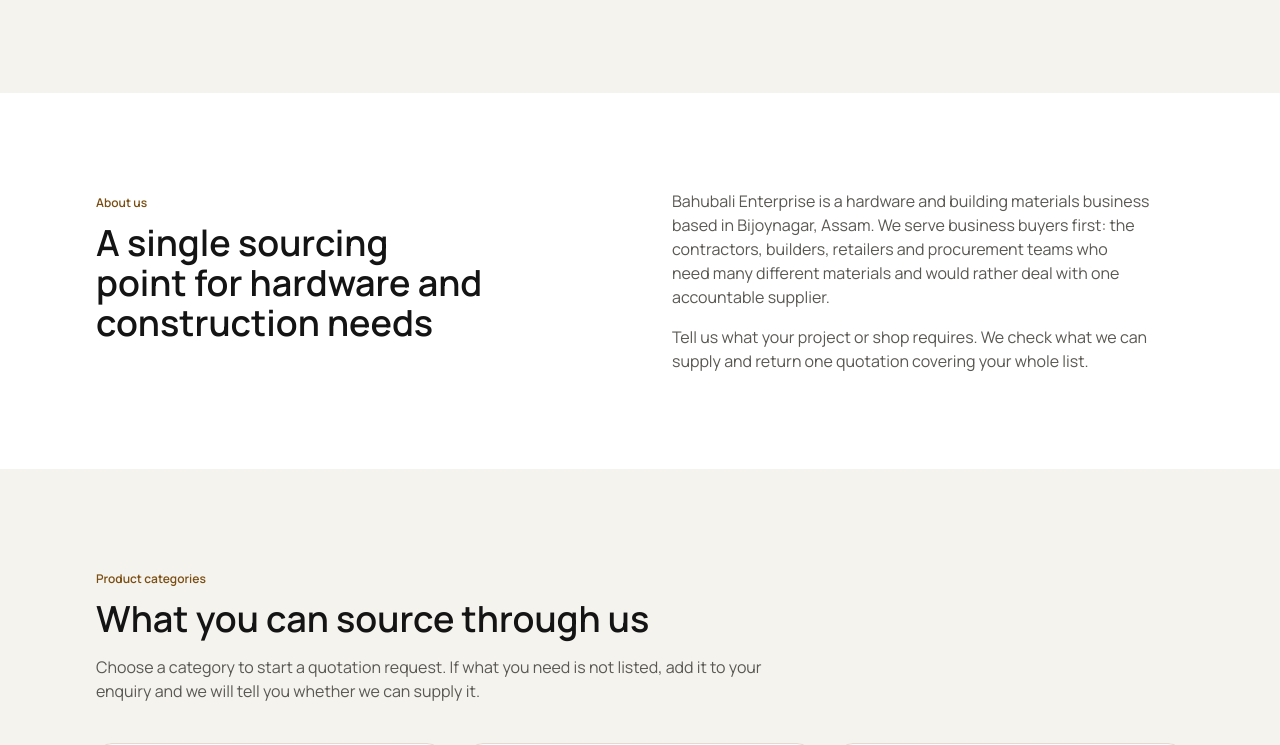
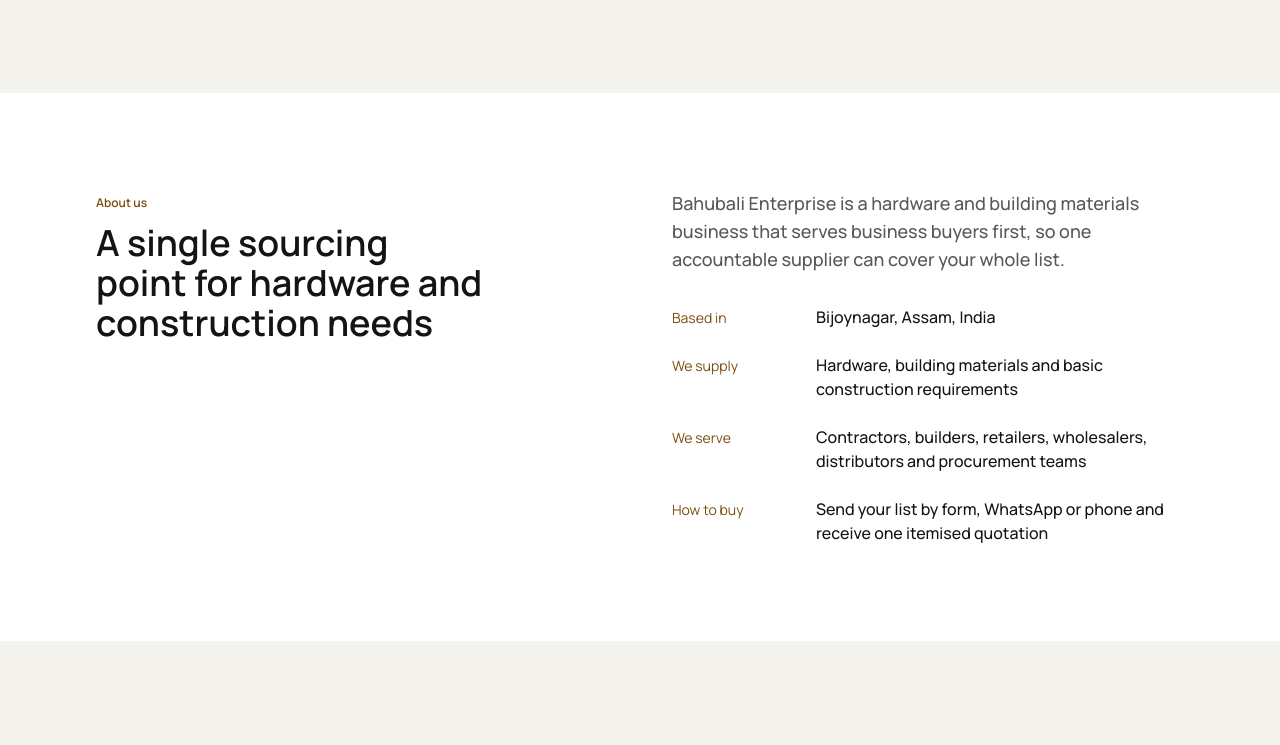
Before and after one commit to MJforti/bahubali-website, a plain HTML site: page index.html in a window 1280 px wide. Shown: the part 573-1318 px from the top of the page. Drawn offline with Linux system fonts and the light colour scheme.

Commit message:
About: replace repeated pitch with a short fact sheet
Co-Authored-By: Claude Fable 5.2 <noreply@anthropic.com>
Claude-Session: https://claude.ai/code/session_017aeRDDkHJ2vEoSFfwNLbZa

```diff
--- a/assets/css/styles.css
+++ b/assets/css/styles.css
@@ -179,7 +179,10 @@ em, i { font-style: normal; }
 .card ul .ph { font-size: 20px; margin: 0; flex: none; }
 .intro-grid { display: grid; gap: var(--s-400); }
 @media (min-width: 960px) { .intro-grid { grid-template-columns: 1fr 1fr; gap: var(--s-700); } }
-.intro-grid p + p { margin-top: var(--s-200); }
+.facts { margin-top: var(--s-400); display: grid; gap: var(--s-300); }
+.facts div { display: grid; gap: var(--s-50); }
+.facts dt { color: var(--accent); }
+@media (min-width: 640px) { .facts div { grid-template-columns: 120px 1fr; gap: var(--s-300); align-items: baseline; } }
 .step-num { color: var(--accent); }
 
 /* Tagline */
--- a/index.html
+++ b/index.html
@@ -100,9 +100,14 @@
       <span class="eyebrow caption-3">About us</span>
       <h2 class="section-title">A single sourcing point for hardware and construction needs</h2>
     </div>
-    <div class="body-3 muted">
-      <p>Bahubali Enterprise is a hardware and building materials business based in Bijoynagar, Assam. We serve business buyers first: the contractors, builders, retailers and procurement teams who need many different materials and would rather deal with one accountable supplier.</p>
-      <p>Tell us what your project or shop requires. We check what we can supply and return one quotation covering your whole list.</p>
+    <div>
+      <p class="title-2 muted">Bahubali Enterprise is a hardware and building materials business that serves business buyers first, so one accountable supplier can cover your whole list.</p>
+      <dl class="facts">
+        <div><dt class="caption-2">Based in</dt><dd class="body-2">Bijoynagar, Assam, India</dd></div>
+        <div><dt class="caption-2">We supply</dt><dd class="body-2">Hardware, building materials and basic construction requirements</dd></div>
+        <div><dt class="caption-2">We serve</dt><dd class="body-2">Contractors, builders, retailers, wholesalers, distributors and procurement teams</dd></div>
+        <div><dt class="caption-2">How to buy</dt><dd class="body-2">Send your list by form, WhatsApp or phone and receive one itemised quotation</dd></div>
+      </dl>
     </div>
   </div>
 </section>
```
